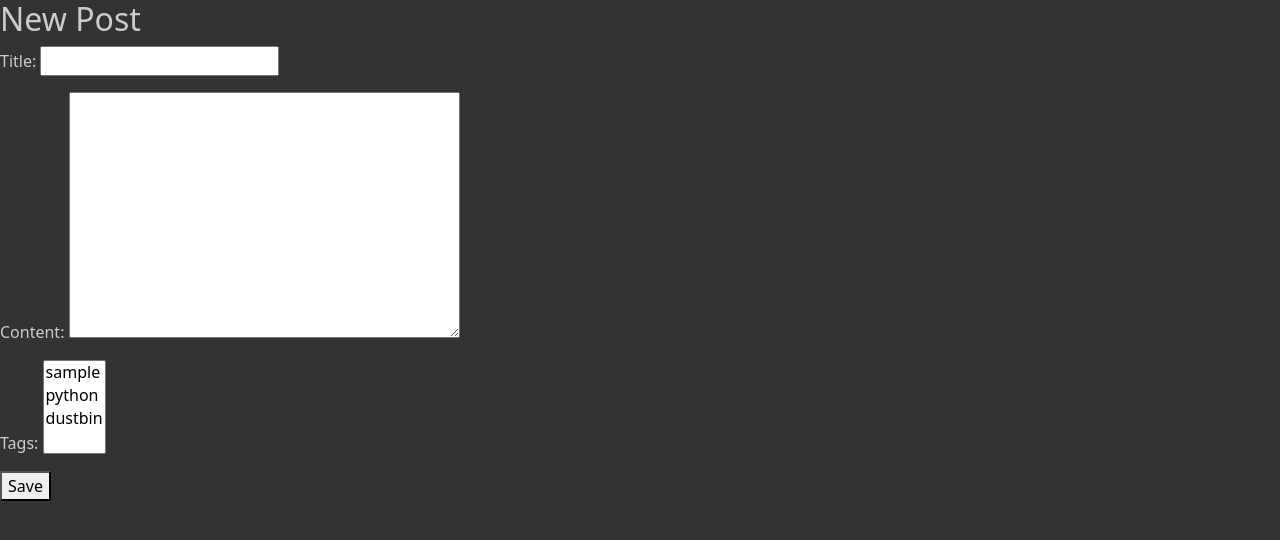
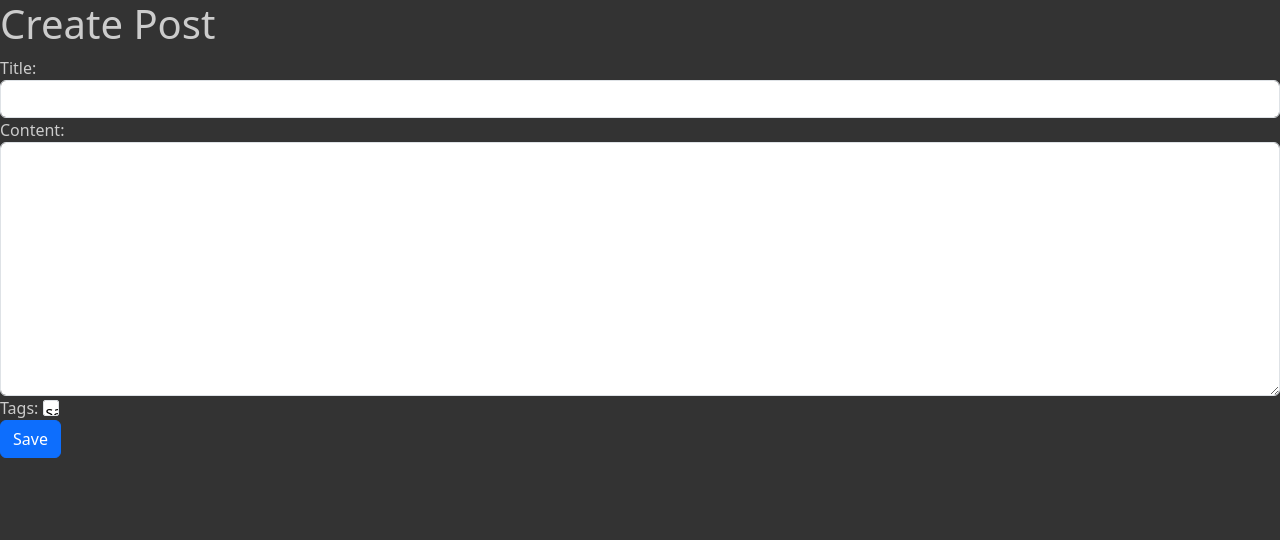
Before and after one commit to Coder-Harshit/WizLink, a Django app: page /blogs/post/new/ in a window 1280 px wide. Shown: the top 540 px of the page. Run offline with Django 5.2, Linux system fonts and the light colour scheme; a user stored in the database is signed in; data comes from the database, SQL or seed files in the repository.

Commit message:
something

```diff
--- a/blogs/forms.py
+++ b/blogs/forms.py
@@ -1,4 +1,3 @@
-#blogs/forms.py
 from django import forms
 from .models import BlogPost, Comment
 
@@ -6,8 +5,16 @@ class PostForm(forms.ModelForm):
     class Meta:
         model = BlogPost
         fields = ['title', 'content', 'tags']
+        widgets = {
+            'title': forms.TextInput(attrs={'class': 'form-control'}),
+            'content': forms.Textarea(attrs={'class': 'form-control'}),
+            'tags': forms.SelectMultiple(attrs={'class': 'form-control, form-check-input'}),
+        }
 
 class CommentForm(forms.ModelForm):
     class Meta:
         model = Comment
         fields = ['content']
+        widgets = {
+            'content': forms.Textarea(attrs={'class': 'form-control'}),
+        }
--- a/blogs/templates/post_form.html
+++ b/blogs/templates/post_form.html
@@ -6,10 +6,21 @@
 {% endblock css %}
 
 {% block body %}
-    <h2>New Post</h2>
+    <h1>{% if form.instance.pk %}Edit{% else %}Create{% endif %} Post</h1>
     <form method="post">
         {% csrf_token %}
-        {{ form.as_p }}
-        <button type="submit">Save</button>
+        <div class="form-group">
+            <label for="{{ form.title.id_for_label }}">Title:</label>
+            {{ form.title }}
+        </div>
+        <div class="form-group">
+            <label for="{{ form.content.id_for_label }}">Content:</label>
+            {{ form.content }}
+        </div>
+        <div class="form-group">
+            <label for="{{ form.tags.id_for_label }}">Tags:</label>
+            {{ form.tags }}
+        </div>
+        <button type="submit" class="btn btn-primary">Save</button>
     </form>
 {% endblock body %}
```
